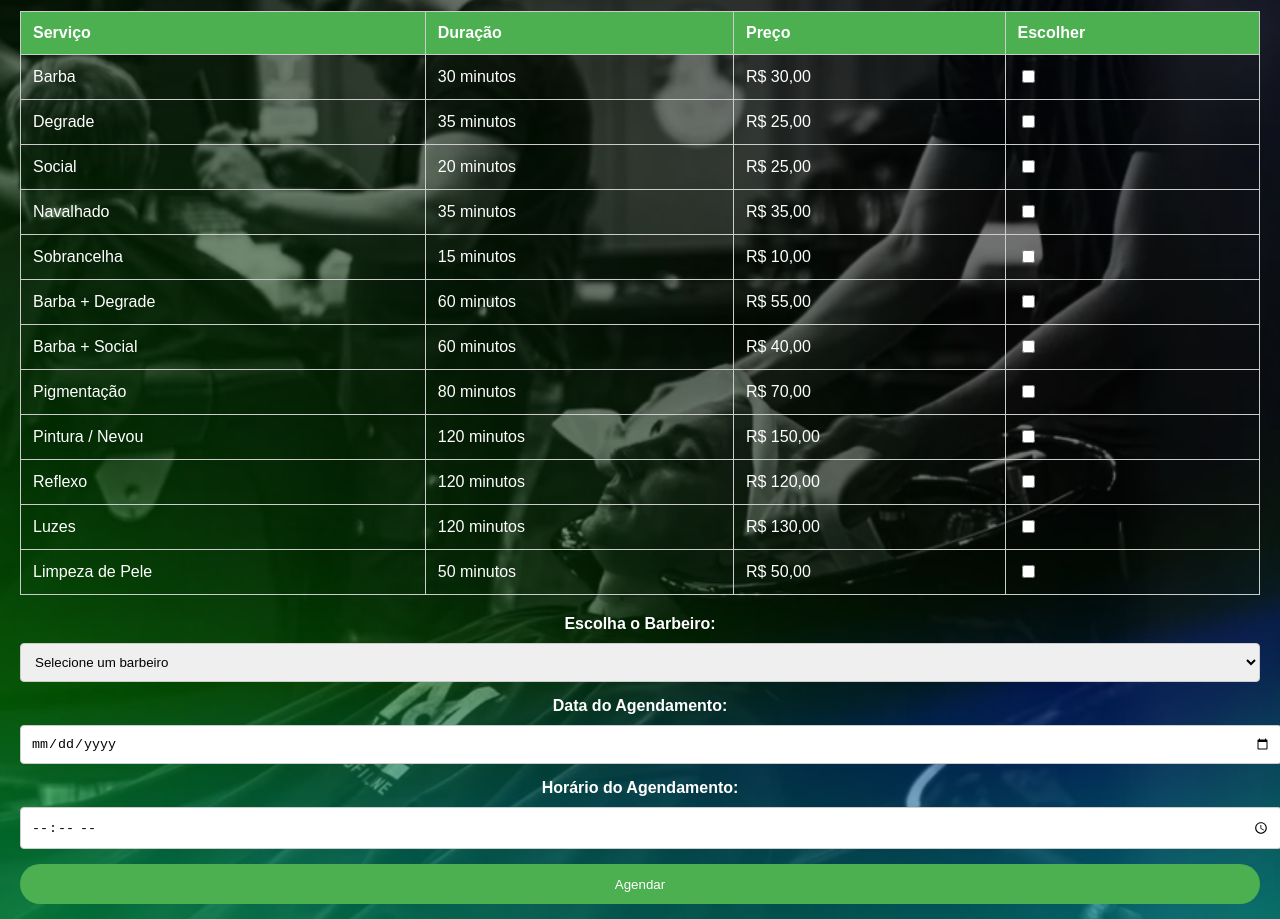
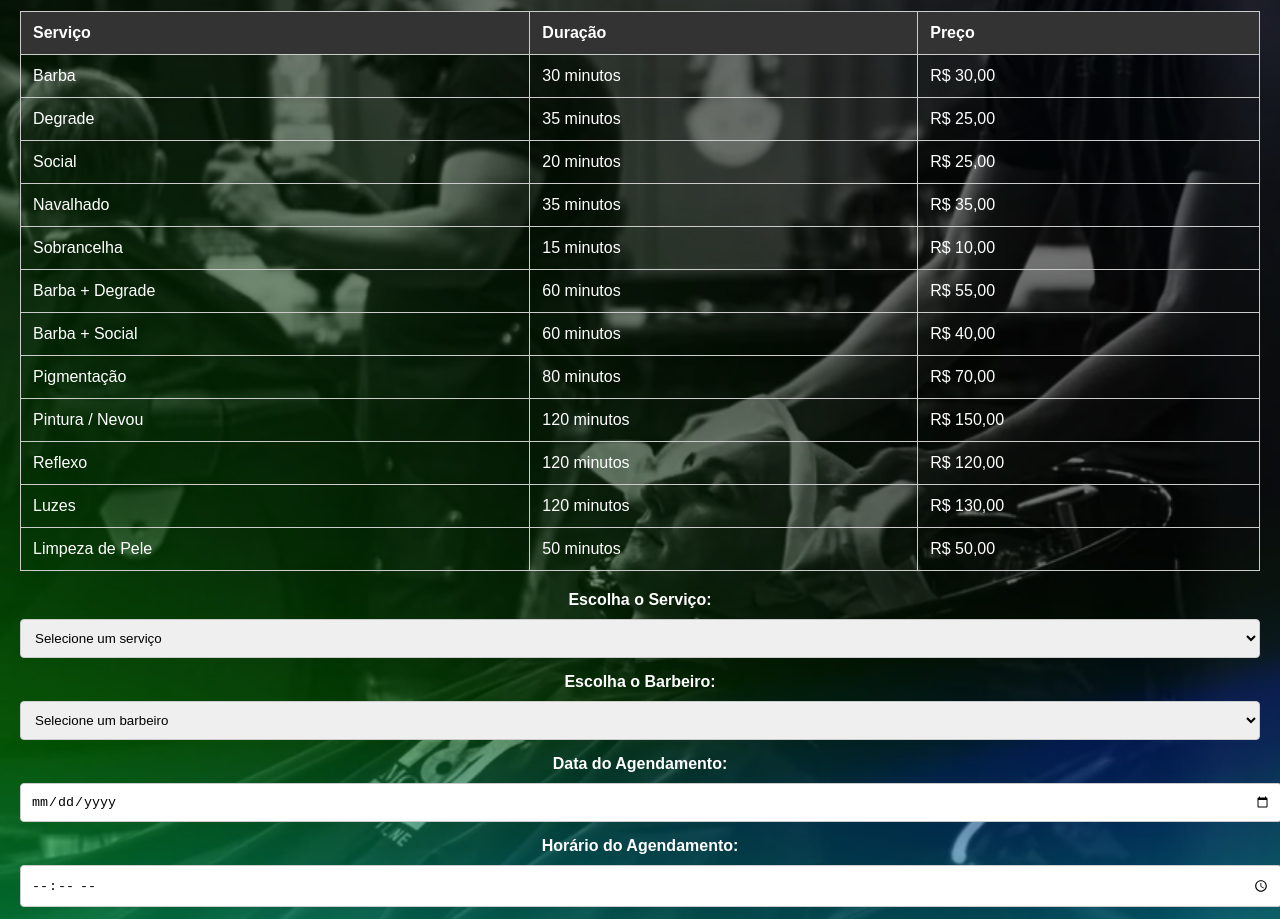
Before and after one commit to Silva-kj/Trabalho-Final, a website: page frontend/serviços.html in a window 1280 px wide. Shown: the part 237-1156 px from the top of the page. Drawn offline with Linux system fonts and the light colour scheme; files whose address does not match are found by name.

Commit message:
Tentando linkar o banco de dados junto com frontend e backend

```diff
--- a/backend/app.js
+++ b/backend/app.js
@@ -16,9 +16,11 @@ app.use(cors())
 
 // Importar rotas
 const produtosRoutes = require('./rotas/RotasCliente');
+const agendamentoRoutes = require('./rotas/RotasAgendamento');
 
 // Usar rotas
 app.use('/api', produtosRoutes);
+app.use('/api', agendamentoRoutes);
 
 // Iniciar o servidor
 const PORT = process.env.PORT || 3000;
--- a/frontend/serviços.html
+++ b/frontend/serviços.html
@@ -151,8 +151,6 @@
 
 </div>
     <hr>
-    <!DOCTYPE html>
-    <html lang="pt-BR">
     <head>
         <meta charset="UTF-8">
         <meta name="viewport" content="width=device-width, initial-scale=1.0">
@@ -185,7 +183,7 @@
             }
 
             th {
-                background-color: #4CAF50;
+                background-color: #333;
                 color: white;
             }
 
@@ -210,7 +208,7 @@
             }
 
             .submit-btn {
-                background-color: #4CAF50;
+                background-color: #333;
                 color: white;
                 border: none;
                 cursor: pointer;
@@ -218,7 +216,7 @@
             }
 
             .submit-btn:hover {
-                background-color: #45a049;
+                background-color: grey
             }
         </style>
     </head>
@@ -232,81 +230,84 @@
                     <th>Serviço</th>
                     <th>Duração</th>
                     <th>Preço</th>
-                    <th>Escolher</th>
                 </tr>
                 <tr>
                     <td>Barba</td>
                     <td>30 minutos</td>
                     <td>R$ 30,00</td>
-                    <td><input type="checkbox" onclick="salvar(this)" name="servico" value="Barba"></td>
                 </tr>
                 <tr>
                     <td>Degrade</td>
                     <td>35 minutos</td>
                     <td>R$ 25,00</td>
-                    <td><input type="checkbox" onclick="salvar(this)" name="servico" value="Degrade"></td>
                 </tr>
                 <tr>
                     <td>Social</td>
                     <td>20 minutos</td>
                     <td>R$ 25,00</td>
-                    <td><input type="checkbox" onclick="salvar(this)" name="servico" value="Social"></td>
-                </tr>
                 <tr>
                     <td>Navalhado</td>
                     <td>35 minutos</td>
                     <td>R$ 35,00</td>
-                    <td><input type="checkbox" onclick="salvar(this)" name="servico" value="Navalhado"></td>
                 </tr>
                 <tr>
                     <td>Sobrancelha</td>
                     <td>15 minutos</td>
                     <td>R$ 10,00</td>
-                    <td><input type="checkbox" onclick="salvar(this)" name="servico" value="Sobrancelha"></td>
                 </tr>
                 <tr>
                     <td>Barba + Degrade</td>
                     <td>60 minutos</td>
                     <td>R$ 55,00</td>
-                    <td><input type="checkbox" onclick="salvar(this)" name="servico" value="Barba+Degrade"></td>
-                </tr>
                 <tr>
                     <td>Barba + Social</td>
                     <td>60 minutos</td>
                     <td>R$ 40,00</td>
-                    <td><input type="checkbox" onclick="salvar(this)" name="servico" value="Barba+Social"></td>
                 </tr>
                 <tr>
                     <td>Pigmentação</td>
                     <td>80 minutos</td>
                     <td>R$ 70,00</td>
-                    <td><input type="checkbox" onclick="salvar(this)" name="servico" value="Pigmentacao"></td>
                 </tr>
                 <tr>
                     <td>Pintura / Nevou</td>
                     <td>120 minutos</td>
                     <td>R$ 150,00</td>
-                    <td><input type="checkbox" onclick="salvar(this)" name="servico" value="Pintura/Nevou"></td>
                 </tr>
                 <tr>
                     <td>Reflexo</td>
                     <td>120 minutos</td>
                     <td>R$ 120,00</td>
-                    <td><input type="checkbox" onclick="salvar(this)" name="servico" value="Reflexo"></td>
                 </tr>
                 <tr>
                     <td>Luzes</td>
                     <td>120 minutos</td>
                     <td>R$ 130,00</td>
-                    <td><input type="checkbox" onclick="salvar(this)" name="servico" value="Luzes"></td>
                 </tr>
                 <tr>
                     <td>Limpeza de Pele</td>
                     <td>50 minutos</td>
                     <td>R$ 50,00</td>
-                    <td><input type="checkbox" onclick="salvar(this)" name="servico" value="Limpeza de Pele"></td>
                 </tr>
             </table>
+            <div class="form-group">
+                <label for="servico">Escolha o Serviço:</label>
+                <select id="servico" name="servico" required>
+                    <option value="">Selecione um serviço</option>
+                    <option value="Barba">Barba</option>
+                    <option value="Degrade">Degrade</option>
+                    <option value="Social">Social</option>
+                    <option value="Navalhado">Navalhado</option>
+                    <option value="Sobrancelha">Sobrancelha</option>
+                    <option value="Barba + Degrade">Barba + Degrade</option>
+                    <option value="Barba + Social">Barba + Social</option>
+                    <option value="Pigmentação">Pigmentação</option>
+                    <option value="Pintura / Nevou">Pintura / Nevou</option>
+                    <option value="Reflexo">Reflexo</option>
+                    <option value="Luzes">Luzes</option>
+                    <option value="Limpeza de Pele">Limpeza de Pele</option>
+                </select>
+            </div>
 
             <div class="form-group">
                 <label for="barbeiro">Escolha o Barbeiro:</label>
@@ -333,19 +334,35 @@
         </div>
 
         <script>
-            function agendar(){
 
-            }
+            function agendar() {
+                    const barbeiro = document.getElementById('barbeiro').value;
+                    const data = document.getElementById('data').value;
+                    const hora = document.getElementById('hora').value;
+                    const servico = document.getElementById('servico').value;
 
-            function salvar(botao){
-                const linha = botao.parentNode.parentNode
+                    const agendamento = {
+                        barbeiro: barbeiro,
+                        data: data,
+                        hora: hora,
+                        servico: servico,
+                    };
 
-                const servico = {
-                    nome: linha.cells[0].innerText,
-                    duracao: linha.cells[1].innerText,
-                    preco: linha.cells[2].innerText,
+                    fetch('http://localhost:3000/api/agendamentos', {
+                        method: 'POST',
+                        headers: { 'Content-Type': 'application/json' },
+                        body: JSON.stringify(agendamento)
+                    })
+                    .then(response => response.json())
+                    .then(data => {
+                        alert(data.message);
+                        window.location.href = "agendamento.html"; // Redireciona ou limpa o formulário
+                    })
+                    .catch(error => {
+                        console.error('Erro:', error);
+                        alert('Houve um erro ao agendar. Tente novamente.');
+                    });
                 }
-            }
         </script>
 </body>
 </html>
```
